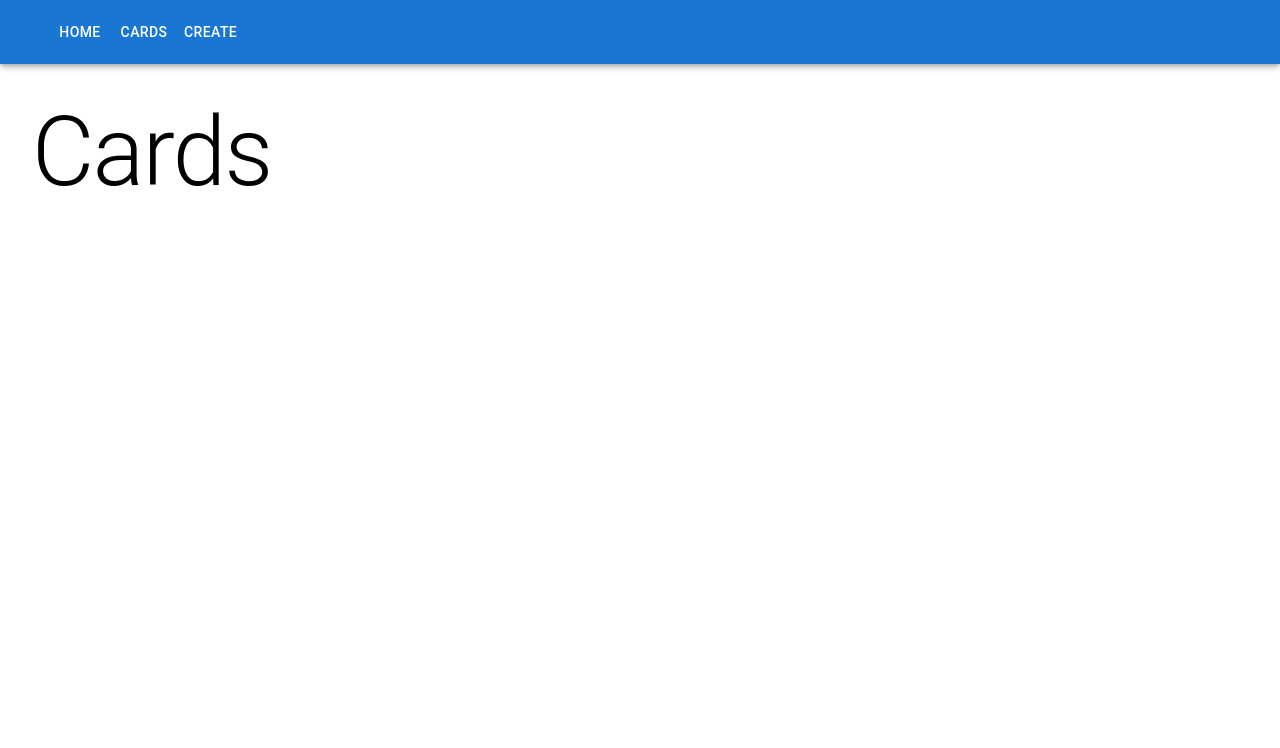
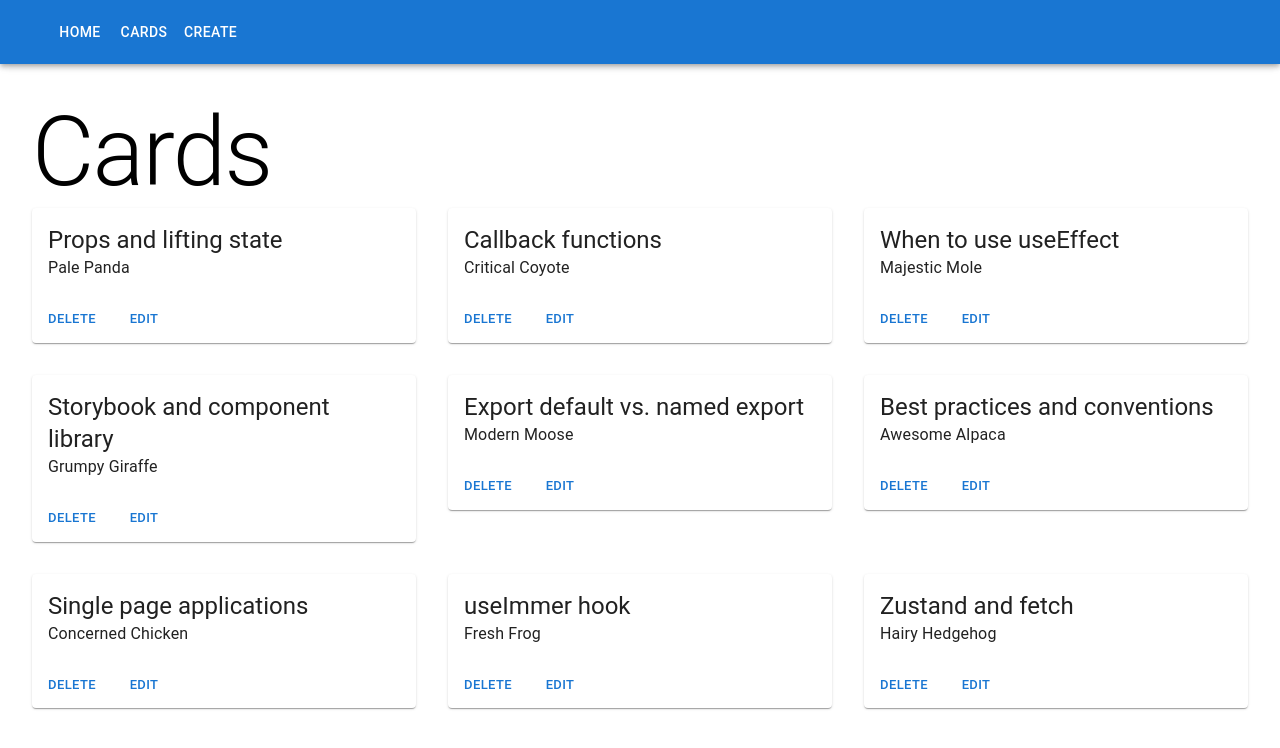
Before and after one commit to HishamAlmannai/my-lean-coffee-app, a Next.js app: page /cards in a window 1280 px wide. Shown: the top 748 px of the page. Built offline with nearby package versions, Linux system fonts and the light colour scheme.

Commit message:
Add Cards

```diff
--- a/pages/cards.js
+++ b/pages/cards.js
@@ -1,9 +1,26 @@
 import { Typography } from "@mui/material";
+import CardGrid from "../src/components/CardGrid";
+import { getCards } from "../src/services/get-cards";
 
-export default function Cards() {
+export function getStaticProps() {
+  const cards = getCards();
+
+  return {
+    props: {
+      cards,
+    },
+  };
+}
+
+/* export function getServerSideProps(){
+} */
+
+export default function Cards({ cards }) {
+  console.log(cards);
   return (
     <>
       <Typography variant="h1">Cards</Typography>
+      <CardGrid cards={cards} />
     </>
   );
 }
--- /dev/null
+++ b/src/components/Card.js
@@ -0,0 +1,91 @@
+import {
+  Button,
+  Card as MuiCard,
+  CardActions,
+  CardContent,
+  TextField,
+  Typography,
+} from "@mui/material";
+import { useState } from "react";
+
+export default function Card(props) {
+  const [isEditMode, setIsEditMode] = useState(false);
+
+  function enableEditMode() {
+    setIsEditMode(true);
+  }
+
+  function disableEditMode() {
+    setIsEditMode(false);
+  }
+
+  return (
+    <MuiCard>
+      {isEditMode ? (
+        <CardEditMode {...props} onDisableEditMode={disableEditMode} />
+      ) : (
+        <CardShowMode {...props} onEnableEditMode={enableEditMode} />
+      )}
+    </MuiCard>
+  );
+}
+
+function CardShowMode({ name, content, onEnableEditMode }) {
+  return (
+    <>
+      <CardContent>
+        <Typography variant="h5">{content}</Typography>
+        <Typography>{name}</Typography>
+      </CardContent>
+      <CardActions>
+        <Button size="small">Delete</Button>
+        <Button size="small" onClick={onEnableEditMode}>
+          Edit
+        </Button>
+      </CardActions>
+    </>
+  );
+}
+
+function CardEditMode({ name, content, id, onDisableEditMode }) {
+  const [nameValue, setNameValue] = useState(name);
+  const [contentValue, setContentValue] = useState(content);
+
+  function submit() {}
+
+  return (
+    <form onSubmit={submit}>
+      <CardContent>
+        <TextField
+          name="content"
+          label="content"
+          fullWidthmultiline
+          row={2}
+          value={contentValue}
+          onChange={(event) => {
+            setContentValue(event.targe.value);
+          }}
+        />
+        <TextField
+          name="name"
+          label="name"
+          fullWidth
+          value={nameValue}
+          onChange={(event) => {
+            setNameValue(event.targe.value);
+          }}
+        />
+      </CardContent>
+      <CardActions>
+        <Button
+          size="small"
+          onClick={() => {
+            onDisableEditMode();
+          }}
+        >
+          Save
+        </Button>
+      </CardActions>
+    </form>
+  );
+}
--- /dev/null
+++ b/src/components/CardGrid.js
@@ -0,0 +1,14 @@
+import { Grid } from "@mui/material";
+import Card from "./Card";
+
+export default function CardGrid({ cards }) {
+  return (
+    <Grid container spacing={4}>
+      {cards.map((card) => (
+        <Grid item xs={4} key={card.id}>
+          <Card id={card.id} content={card.content} name={card.name} />
+        </Grid>
+      ))}
+    </Grid>
+  );
+}
--- /dev/null
+++ b/src/services/get-cards.js
@@ -0,0 +1,5 @@
+import data from "./static-cards.json";
+
+export const getCards = () => {
+  return data;
+};
--- /dev/null
+++ b/src/services/static-cards.json
@@ -0,0 +1,47 @@
+[
+    {
+      "id": "66FIlm5YBtTFqndyPlMGA",
+      "content": "Props and lifting state",
+      "name": "Pale Panda"
+    },
+    {
+      "id": "BnDYZAGVaU8MTPTkysvfU",
+      "content": "Callback functions",
+      "name": "Critical Coyote"
+    },
+    {
+      "id": "TUfMKV3g0KJPa5Qiq5boa",
+      "content": "When to use useEffect",
+      "name": "Majestic Mole"
+    },
+    {
+      "id": "i6b8es2cISprMyjgbg1lk",
+      "content": "Storybook and component library",
+      "name": "Grumpy Giraffe"
+    },
+    {
+      "id": "8jMQoM3rwheGryUGdTYkS",
+      "content": "Export default vs. named export",
+      "name": "Modern Moose"
+    },
+    {
+      "id": "jfZ85d_kDkqEmzvdZ25Nx",
+      "content": "Best practices and conventions",
+      "name": "Awesome Alpaca"
+    },
+    {
+      "id": "QHx9uNRvffME2qkUmPmdM",
+      "content": "Single page applications",
+      "name": "Concerned Chicken"
+    },
+    {
+      "id": "bMrcHIV9zyJeyf2sdijq_",
+      "content": "useImmer hook",
+      "name": "Fresh Frog"
+    },
+    {
+      "id": "6HW1op2QThpUiWXAD-MVK",
+      "content": "Zustand and fetch",
+      "name": "Hairy Hedgehog"
+    }
+  ]
```
